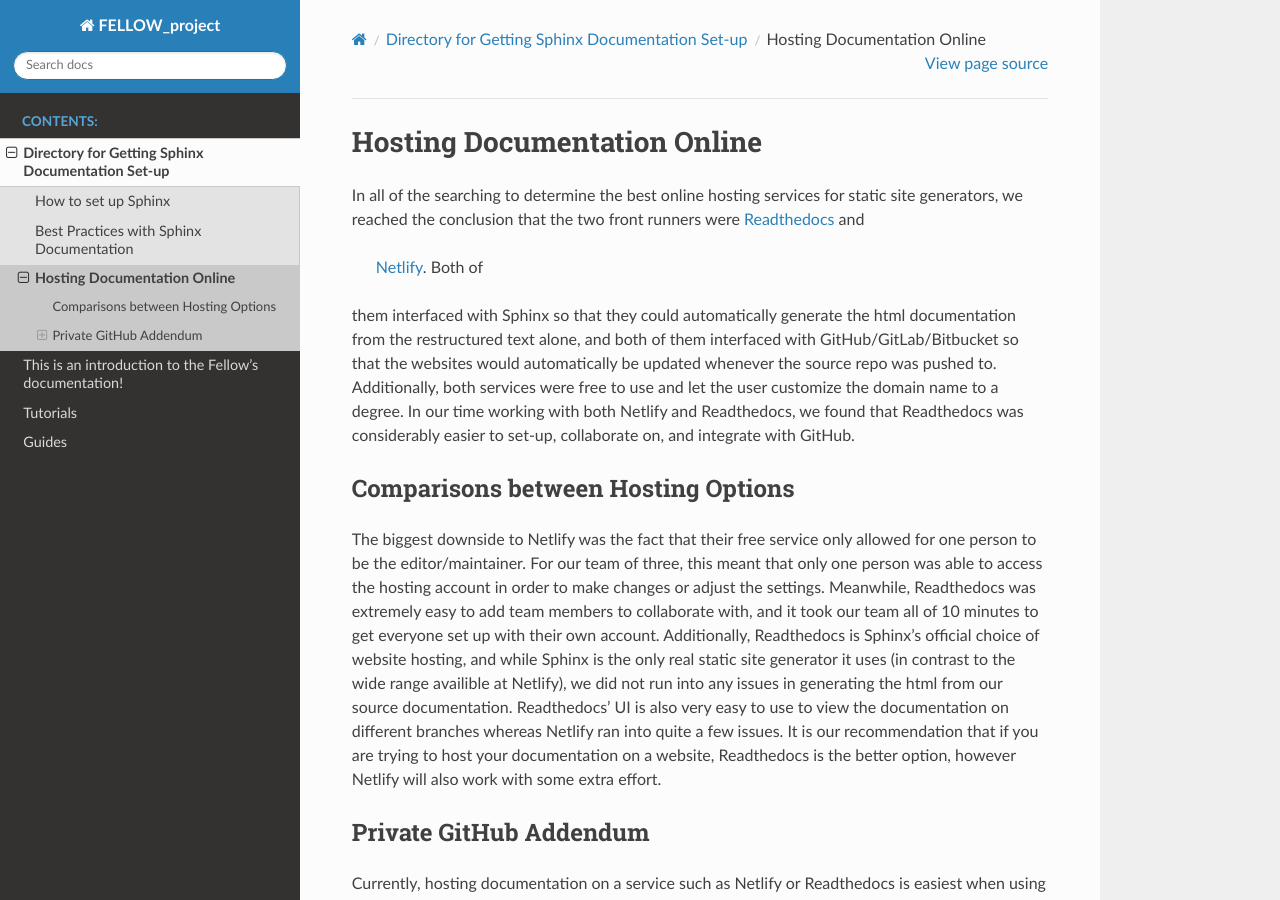
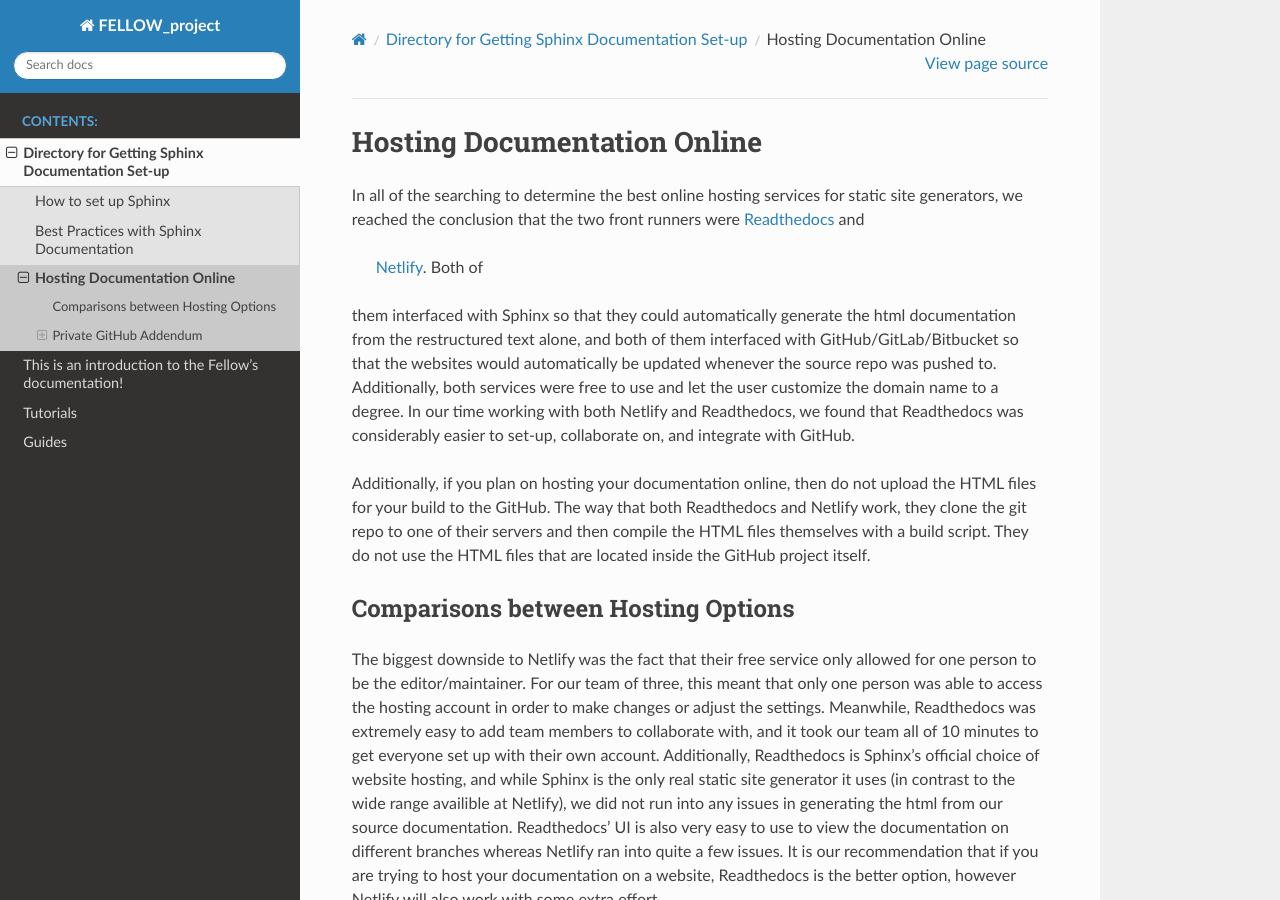
Before and after one commit to JohnFoolish/DocumentationDemo, a Sphinx documentation site: the page built from doc/source/setup_docs/website_hosting.rst, in a window 1280 px wide and 900 px high. Built offline with Sphinx 7.4.7 and the Read the Docs theme 2.0.0, drawn with Linux system fonts in a browser that asks for light colours.

Commit message:
More in depth documentation
Improved the documentation for how to create a local copy of the
html files.

```diff
--- a/doc/source/setup_docs/website_hosting.rst
+++ b/doc/source/setup_docs/website_hosting.rst
@@ -14,6 +14,13 @@
 customize the domain name to a degree. In our time working with both
 Netlify and Readthedocs, we found that Readthedocs was considerably
 easier to set-up, collaborate on, and integrate with GitHub.
+
+Additionally, if you plan on hosting your documentation online, then
+do not upload the HTML files for your build to the GitHub. The way
+that both Readthedocs and Netlify work, they clone the git repo to
+one of their servers and then compile the HTML files themselves with
+a build script. They do not use the HTML files that are located
+inside the GitHub project itself.
 
 Comparisons between Hosting Options
 -----------------------------------
```
Also changed, not shown: README.md (+6 -1 lines), doc/source/setup_docs/local_runs.rst (added, +19 -0 lines).
